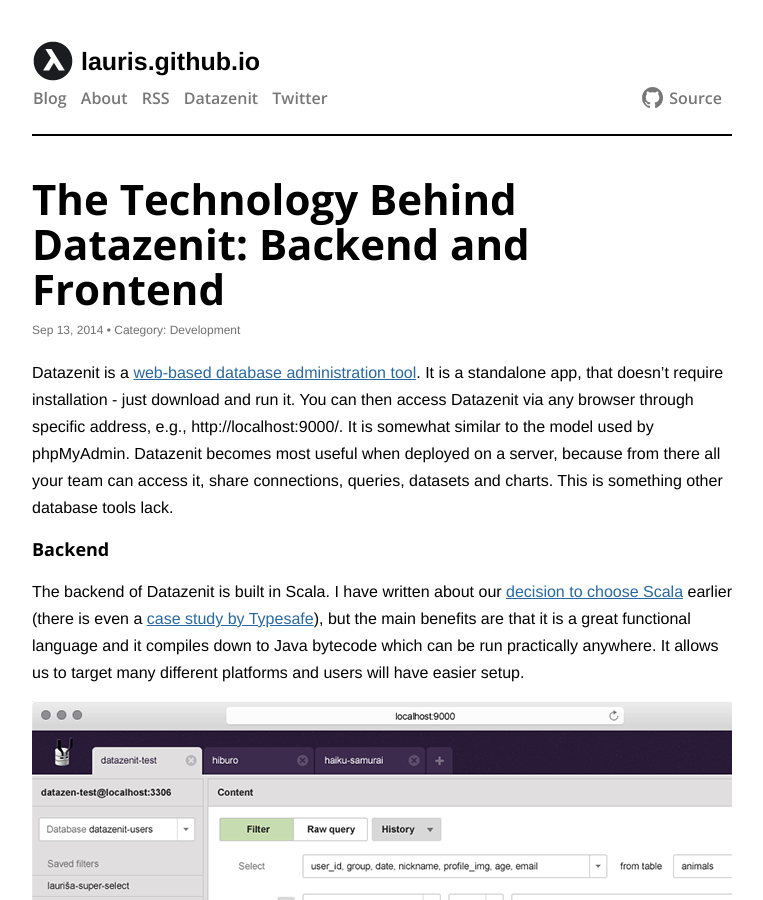
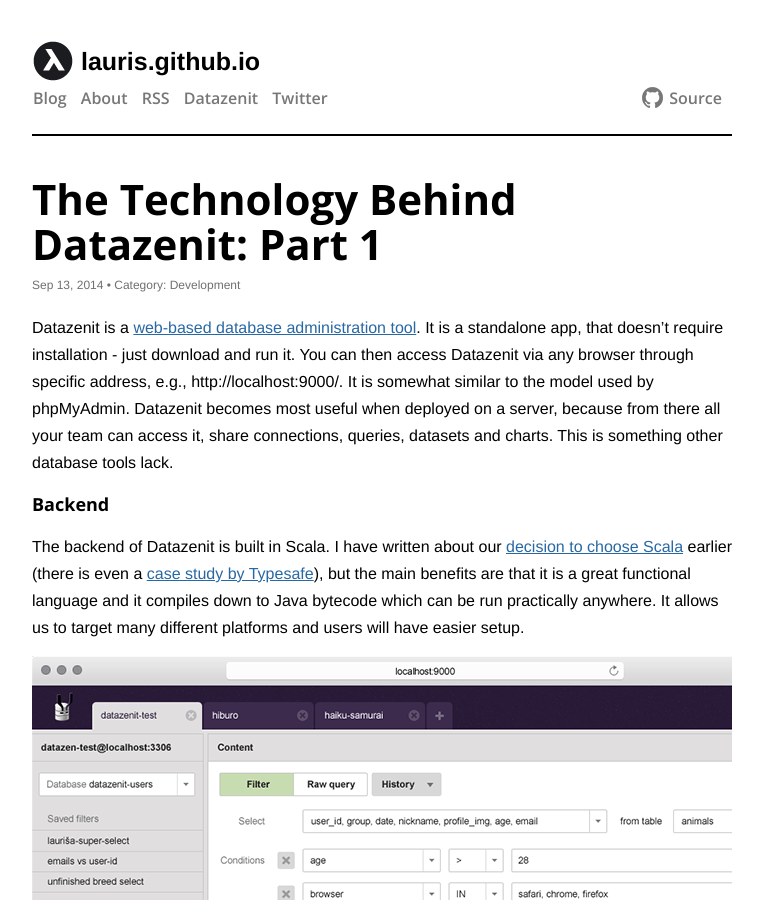
Before and after one commit to lauris/lauris.github.com, a Jekyll site: the page built from _posts/2014-09-13-technology-behind-datazenit-frontend-backend.md, in a window 1280 px wide and 900 px high. Shown: the whole window, without its empty margins (258-1021 px from the left). Built offline with Jekyll 4.4.1, drawn with Linux system fonts in a browser that asks for light colours; comment, search, counter and statistics services are not loaded.

Commit message:
Fix title.

```diff
--- a/_posts/2014-09-13-technology-behind-datazenit-frontend-backend.md
+++ b/_posts/2014-09-13-technology-behind-datazenit-frontend-backend.md
@@ -1,6 +1,6 @@
 ---
 layout: post
-title: "The Technology Behind Datazenit: Backend and Frontend"
+title: "The Technology Behind Datazenit: Part 1"
 category: development
 permalink: /technology-behind-datazenit-frontend-backend
 image: /images/blog/datazenit-on-ipad.png
```
